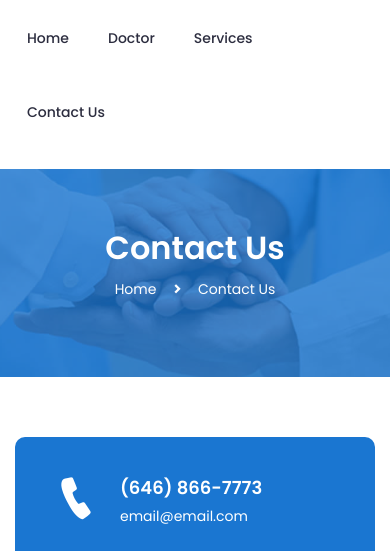
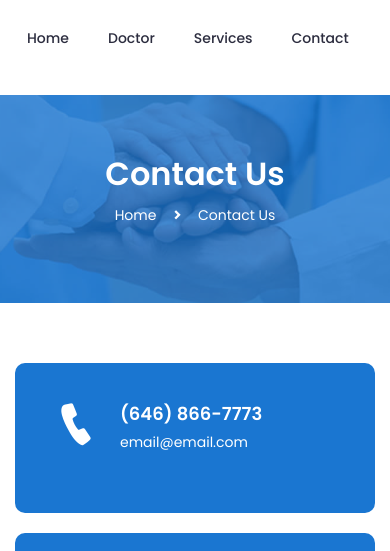
Before and after one commit to Rockmex/dentalWebsite, a plain HTML site: page contact.html in a window 390 px wide. Shown: the top 551 px of the page. Drawn offline with Linux system fonts and the light colour scheme.

Commit message:
pages - Enhance header to be more responsive

```diff
--- a/contact.html
+++ b/contact.html
@@ -54,7 +54,7 @@
 										<div class="mobile-nav"></div>
 										<!-- End Mobile Nav -->
 									</div>
-									<div class="col-lg-7 col-md-9 col-sm-9">
+									<div class="col-lg-7 col-md-9 col-sm-9" style="padding-right: 0;">
 										<!-- Main Menu -->
 										<div class="main-menu ">
 											<nav class="navigation">
@@ -62,7 +62,7 @@
 													<li><a href="./index.html">Home </a></li>
 													<li><a href="./doctors.html">Doctor </a></li>
 													<li><a href="./services.html">Services </a></li>
-													<li><a href="./contact.html">Contact Us</a></li>
+													<li><a href="./contact.html">Contact</a></li>
 												</ul>
 											</nav>
 										</div>
```
Also changed, not shown: doctors.html (+2 -2 lines), index.html (+2 -2 lines), services.html (+2 -2 lines).
